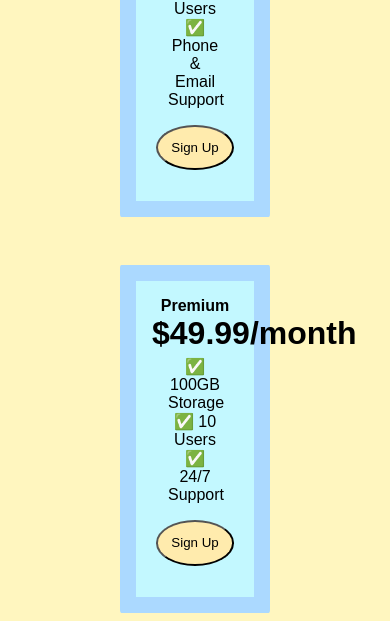
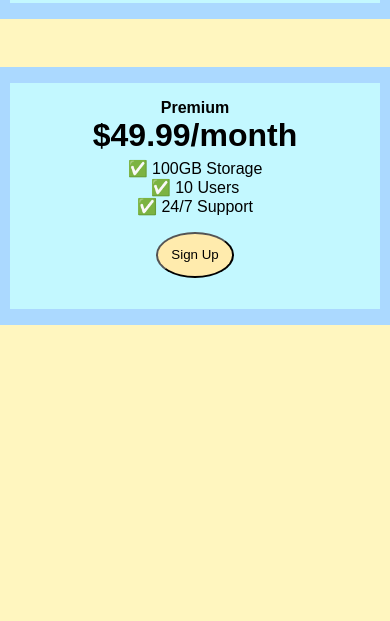
Before and after one commit to juanburgos/Flexbox-Pricing-Table, a plain HTML site: page index.html in a window 390 px wide. Shown: the part 704-1325 px from the top of the page. After the commit the page ends 1037 px from the top, so only its background shows below. Drawn offline with nearby package versions, Linux system fonts and the light colour scheme; a web font is replaced by a local one.

Commit message:
Fix width in small view-ports

```diff
--- a/index.html
+++ b/index.html
@@ -63,9 +63,9 @@
       @media (max-width: 1250px) {
         .pricing-container {
           flex-direction: column;
-          justify-content: flex-start;
-          align-items: stretch;
-          padding: 0 7em;
+        }
+        .pricing-plan {
+          width: 40vh;
         }
       }
     </style>
```
